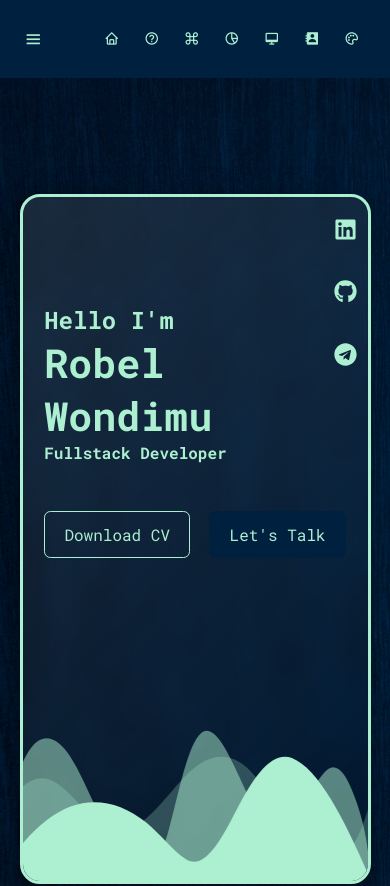
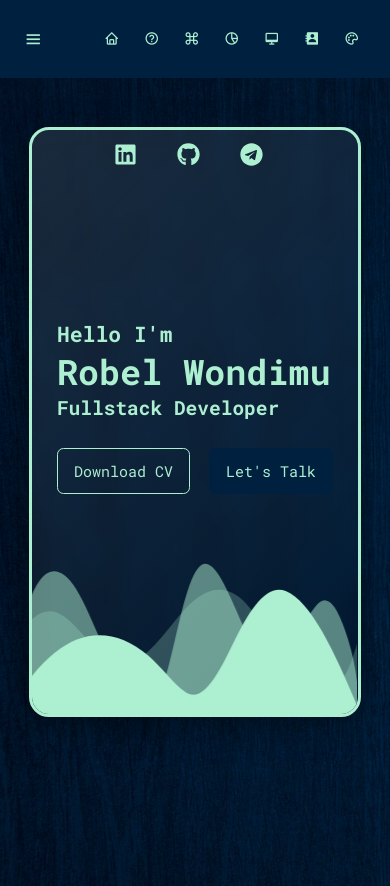
Before and after one commit to Robaplus75/Robel-Portfolio, a React (Vite) app: page / in a window 390 px wide. Shown: the top 886 px of the page. Built offline with nearby package versions, Linux system fonts and the light colour scheme.

Commit message:
overall style edits

```diff
--- a/src/components/Home/Home.jsx
+++ b/src/components/Home/Home.jsx
@@ -3,13 +3,16 @@ import CV from '../../assets/kakashi.jpg'
 import '../../styles/Home.css'
 import ME from '../../assets/home-image.png'
 import HomeSocials from "./HomeSocials"
+import Tag from "./Tag"
 
 export default function Home(){
 	return (
 		<div className="home">
 			<div className="glass">
+				<div className="glass-socials">
+					<HomeSocials/>
+				</div>
 				<div className="left">
-					<div className="home-info">
 						<h4 className="text-color-2 greeting">Hello I'm</h4>
 						<h1 className="text-color-2 myname">Robel Wondimu</h1>
 						<h5 className="text-color-2 occupation">Fullstack Developer</h5>
@@ -17,13 +20,10 @@ export default function Home(){
 							<a href={CV} download className="btn">Download CV</a>
 							<a href="#contact" className="btn btn-primary">Let's Talk</a>
 						</div>
-					</div>
 				</div>
-				<div className="right">
-					<div className="me">
-						{/*<img src={ME} alt="me" />*/}
-					</div>
-				</div>
+				{/*<div className="right">
+
+				</div>*/}
 
 				<div class="custom-shape-divider-bottom-1723142061">
 				    <svg data-name="Layer 1" xmlns="http://www.w3.org/2000/svg" viewBox="0 0 1200 120" preserveAspectRatio="none">
--- a/src/styles/Content.css
+++ b/src/styles/Content.css
@@ -24,6 +24,9 @@
 .skills-section{
 	width: 100%;
 	min-height: 100vh;
+	display: flex;
+	justify-content: center;
+	align-items: center;
 }
 .projects-section{
 	width: 100%;
@@ -46,7 +49,7 @@
 }
 
 @media screen and (max-width:830px){
-	.home-section, .about-section, .services-section, .skills-section, .contact-section{
+	.about-section, .services-section, .skills-section, .contact-section, .projects-section{
 		padding-top: var(--width-sidebar-deactivated);
 	}
 }
--- a/src/styles/Home.css
+++ b/src/styles/Home.css
@@ -10,7 +10,7 @@
 }
 
 .glass{
-	width: 80%;
+	width: clamp(285px, 85vw,1000px);
 	height: 80%;
 	background: linear-gradient(135deg, rgba(255, 255, 255, 0.1), rgba(255, 255, 255, 0));
 	backdrop-filter: blur(10px);
@@ -19,22 +19,26 @@
 	border: 3px solid var(--color3);
 	box-shadow: 0 8px 32px 0 rgba(0, 0, 0, 0.37);
 	overflow: hidden;
+	position: relative;
+	padding: 20px;
 
-	display: flex;
-	align-items: center;
-	justify-content: space-between;
+	display: grid;
+	grid-template: 1fr auto 1fr / repeat(7, 1fr);
 }
 
 .glass .left{
-	flex: 1.7;
+	/*flex: 1.7;
 	display: flex;
 	justify-content: center;
 	align-items: center;
-	height: 100%;
+	height: 100%;*/
+/*	margin-left: clamp(5px, 4vw, 50px);*/
+
+	grid-row: 2 / 3;
+	grid-column: 2 / 7;
 }
 .glass .right{
-	flex: 1;
-	z-index: 1;
+
 }
 .glass .right .me{
 	width: 100%;
@@ -42,16 +46,13 @@
 .glass .right .me img{
 	width:100%;
 }
-.glass .left .home-info{
 
-}
-
-.glass .left .home-info .cta{
+.glass .left .cta{
 	display: flex;
 	gap: 1.2rem;
 }
 .cta{
-	margin-top: 3rem;
+	margin-top: clamp(1.2rem, 7vw, 2.3rem);
 }
 
 .text-color-2{
@@ -59,10 +60,10 @@
 }
 
 .btn{
-	width: max-content;
+	font-size: clamp(10px, 4vw, 15px);
 	display: inline-block;
 	color: var(--color3);
-	padding: 0.75rem 1.2rem;
+	padding: 0.75rem 1rem;
 	border-radius: 0.4rem;
 	cursor: pointer;
 	border: 1px solid var(--color3);
@@ -80,15 +81,14 @@
 	border: 1px solid var(--color1);
 }
 
-
 .greeting{
-	font-size: 2rem;
+	font-size: clamp(1.3rem,5.5vw,1.6rem);
 }
 .myname{
-	font-size: 3rem;
+	font-size: clamp(1.8rem,9vw, 2.5rem);
 }
 .occupation{
-	font-size: 1.5rem;
+	font-size: clamp(.9rem,5vw, 1.25rem)
 }
 
 
@@ -116,34 +116,32 @@
     fill: var(--color3);
 }
 
-
-/*------- Medium Screen ------*/
-@media screen and (max-width:1024px){
-	.home{
-	}
-	.greeting{
-		font-size: 1.5rem;
-	}
-	.myname{
-		font-size: 2.5rem;
-	}
-	.occupation{
-		font-size: 1rem;
-	}
-
-}
-
-/*------- Small Screen ------*/
 @media screen and (max-width:830px){
-	.home{
+	.glass{
+		/*display: grid;
+		grid-template: repeat(2, 1fr) / 1fr;*/
+		display: flex;
+		flex-direction: column;
+		align-items: center;
+		justify-content: center;
+		height: 70%;
 
 	}
-	.glass{
-		width: 90%;
-		height: 90%;
+	.glass .left{
+		grid-row: 2 / 3;
+		grid-column: 1;
+		justify-content: center;
+		align-content: center;
 	}
-	.glass{
-		padding: 50px;
-		flex-direction: column;
+	.glass .right{
+		grid-row: 1 / 2;
+		grid-column: 1;
+		position: relative;
+		order: 1;
+		width: 100%;
+		height: 50%;
+	}
+	.btn{
+		margin-bottom: 30px;
 	}
 }
--- a/src/styles/HomeSocials.css
+++ b/src/styles/HomeSocials.css
@@ -4,7 +4,6 @@
 	align-items: center;
 	gap: 0.8rem;
 	position: absolute;
-	right: 5%;
 	bottom: 3rem;
 }
 
@@ -43,23 +42,35 @@
 	height: 3rem;
 	background: var(--color3);
 }
+.glass-socials{
+	display: none;
+}
 
 /*------- Small Screen ------*/
 @media screen and (max-width:830px){
 	.home_socials{
+		height: 50px;
 		display: flex;
-		flex-direction: column;
+		flex-direction: row;
 		align-items: center;
+		justify-content: center;
 		gap: 0.8rem;
 		position: absolute;
-		right: 5%;
-		top: 3rem;
+		top: 0;
+		left: 0%;
+		width: 100%;
 	}
 	.home_socials::after{
 		content: "";
 		width: 0;
 		height: 0;
 		background: var(--color3);
+	}
+	.glass-socials{
+		display: block;
+	}
+	.socials{
+		display: none;
 	}
 	/*.home_socials::before{
 		content: "";
--- a/src/styles/NavBar.css
+++ b/src/styles/NavBar.css
@@ -363,12 +363,14 @@
 		left: 0;
 		width: 100%;
 		top: var(--width-sidebar-deactivated);
+		top: 0;
 		transition: all 0.5s ease;
 		z-index: 0;
 	}
 	.sidebar.active ~ .nav-Content{
 		width: 100%;
 		top: var(--width-sidebar-deactivated);
+		top: 0;
 		left: 0;
 	}
 
--- a/src/styles/Projects.css
+++ b/src/styles/Projects.css
@@ -4,6 +4,7 @@
 	height: 500px;
 	display: grid;
 	grid-template: auto auto auto / repeat(6, 1fr);
+	grid-gap: 20px;
 
 }
 .intro-title{
@@ -12,6 +13,7 @@
 	display: flex;
 	align-items: center;
 	justify-content: center;
+	font-size: 2rem;
 }
 .intro-paragraph{
 	grid-column: 1 / -1;
@@ -98,14 +100,15 @@
 }
 
 .slider-btn{
-	height: 15%;
+	margin-top: 10px;
+	height: 20%;
 	display: flex;
 	font-size: 30px;
 	position: static;
 }
 .slider-btn div{
 	background-color: var(--color1);
-	height: 80%;
+	height: 50%;
 	padding: 0 10px;
 	margin: 0 5px;
 	margin-top: 5px;
@@ -140,6 +143,7 @@
 		position: absolute;
 		top: 100%;
 		width: 100%;
+		height: 10%;
 	}
 	.slider-btn div{
 		width: 50%;
--- a/src/styles/Services.css
+++ b/src/styles/Services.css
@@ -35,17 +35,18 @@
 
 
 #service-container{
-	min-height: 100vh;
+
 	width: 100%;
 	display: grid;
 	grid-template: 40px auto auto / .1fr 1fr .1fr;
+  grid-gap: 20px;
 }
 
 #service-container .intro-title{
 	margin: 0;
 	grid-row: 1/2;
 	grid-column: 2/3;
-
+  font-size: 2rem;
 	display: flex;
 	justify-content: center;
 	align-items: center;
@@ -80,7 +81,6 @@
 }
 
 .service-cards .service-card {
-  min-height: 350px;
   width: 220px;
   height: 250px;
   overflow: scroll;
@@ -96,7 +96,7 @@
   border: 2px solid var(--color3);
   position: relative;
   border-radius: 10px;
-  margin: 0 10px;
+  margin: 0 5px;
   margin-bottom: 30px;
   box-shadow: 0 0 10px rgba(0, 0, 0, 0.1);
 }
@@ -166,6 +166,30 @@
     width: 180px;
     height: 220px;
   }
+  #service-container{
+    grid-template: 40px auto auto / .005fr 1fr .005fr;
+  }
+
+  .service-cards .service-card {
+    width: 220px;
+    height: 400px;
+    overflow: scroll;
+    display: flex;
+    justify-content: flex-start;
+    flex-direction: column;
+    padding: 5px 10px;
+
+    background: linear-gradient(135deg, rgba(255, 255, 255, 0.1), rgba(255, 255, 255, 0));
+    backdrop-filter: blur(10px);
+    -webkit-backdrop-filter: blur(10px);
+
+    border: 2px solid var(--color3);
+    position: relative;
+    border-radius: 10px;
+    margin: 0 0;
+    margin-bottom: 30px;
+    box-shadow: 0 0 10px rgba(0, 0, 0, 0.1);
+  }
 }
 
 
--- a/src/styles/Skills.css
+++ b/src/styles/Skills.css
@@ -43,9 +43,9 @@
 .skills{
 	color: var(--color2);
 	width: 100%;
-	min-height: 100vh;
 	display: grid;
 	grid-template: 40px auto auto / 100%;
+	grid-gap: 20px;
 }
 
 .skills .intro-title{
@@ -60,11 +60,12 @@
 }
 
 .skills .intro-paragraph{
+
 	margin: 0;
 	padding: 0;
 	grid-row: 2/3;
 	grid-column: 1/2;
-
+	height: 40px;
 	display: flex;
 	justify-content: center;
 	align-items: center;
@@ -76,7 +77,6 @@
 	width: 100%;
 	display: flex;
 	justify-content: space-around;
-
 	flex-wrap: wrap;
 }
 
@@ -84,7 +84,6 @@
 	margin: 0;
 	grid-column: 2/-2;
 	width: clamp(12.55rem, 81vw, 18.5rem);
-	margin-top: 30px;
 
 }
 
@@ -92,14 +91,12 @@
 	margin: 0;
 	width: clamp(12.55rem, 81vw, 18.5rem);
 	grid-column: 2/-2;
-	margin-top: 30px;
 }
 
 .skills .devops-skills{
 	margin: 0;
 	width: clamp(12.55rem, 81vw, 18.5rem);
 	grid-column: 2/-2;
-	margin-top: 30px;
 }
 
 .skills-title{
@@ -302,6 +299,9 @@
 
 	}*/
 
+	.skills .intro-paragraph{
+
+	}
 
 	.skills .frontend-skills{
 		margin: 0;
--- a/src/styles/main.css
+++ b/src/styles/main.css
@@ -43,6 +43,7 @@ body{
 
 .intro-title{
     color: var(--color3);
+    font-size: 2rem;
 
 }
 
@@ -57,7 +58,7 @@ body{
     font-size: 20px;
     font-weight: 600;
     color: white;
-    padding: 14px 0px 15px;
+
     text-transform: uppercase;
     letter-spacing: 1px;
     text-align: center;
```
Also changed, not shown: response.txt (added).
